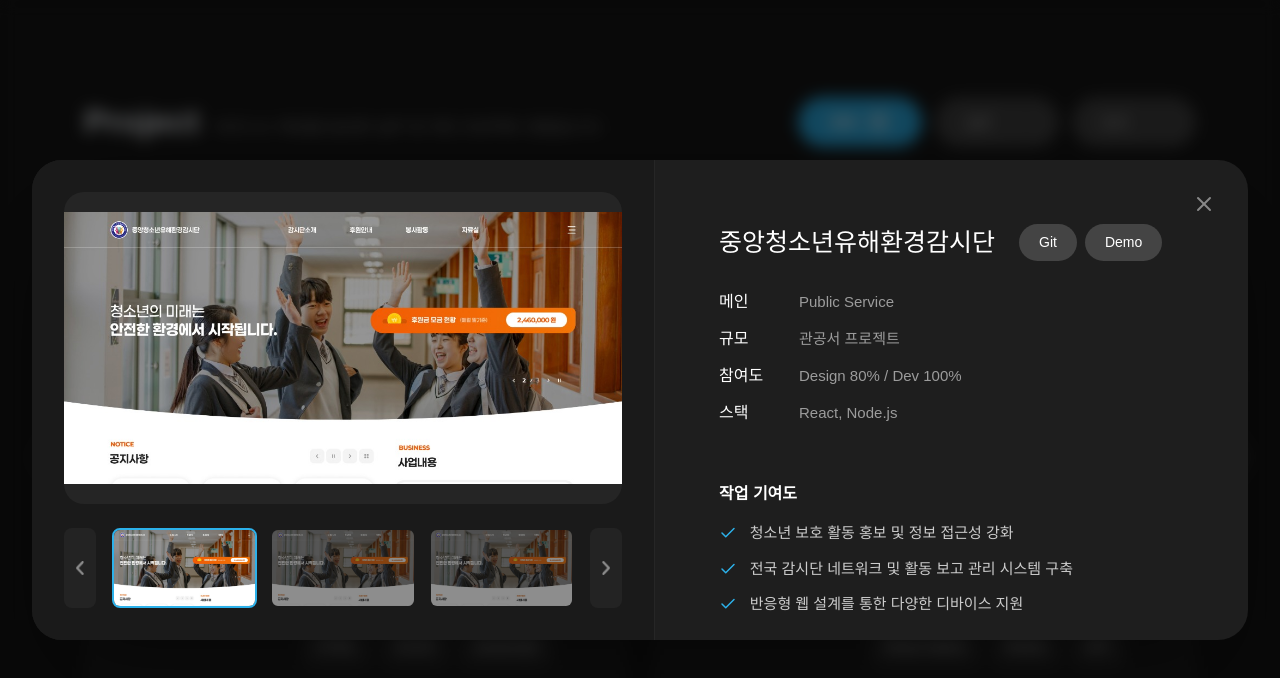
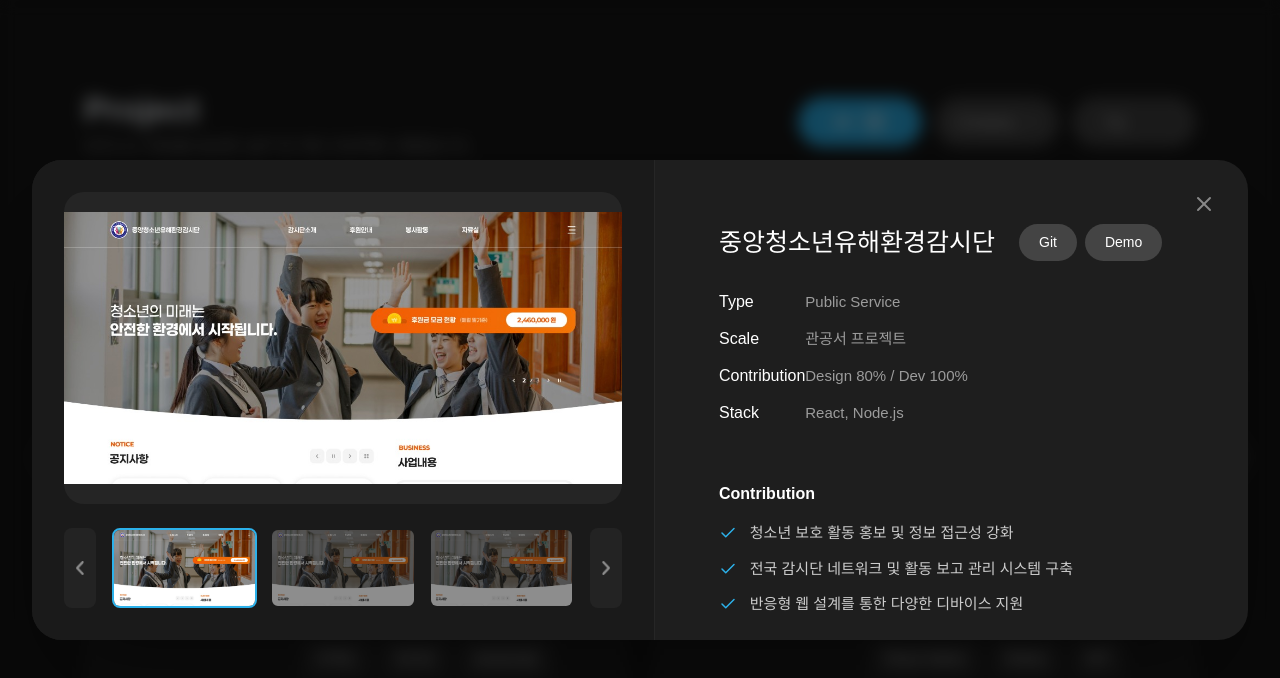
Before and after one commit to hyjbis-yujin/portfolio-yujin, a React (Vite) app: page / in a window 1280 px wide. Both pictures are taken after a click on the element "중앙청소년유해환경감시단". Shown: the part 3200-3878 px from the top of the page. Built offline with nearby package versions, Linux system fonts and the light colour scheme; a web font is replaced by a local one.

Commit message:
Refactor(Phase 5): Batch 3 - Project & Modal (Localization)

```diff
--- a/src/components/features/project/ProjectModalContent.jsx
+++ b/src/components/features/project/ProjectModalContent.jsx
@@ -1,7 +1,16 @@
 import React from 'react'
 import { Check } from 'lucide-react'
+import MetaGrid from '@/components/ui/MetaGrid'
 
 const ProjectModalContent = ({ project }) => {
+    // Localized meta items
+    const metaItems = [
+        { label: 'Type', value: project.meta?.main || 'Fully Responsive' },
+        { label: 'Scale', value: project.meta?.scale || 'Toy Project' },
+        { label: 'Contribution', value: project.meta?.contribution || 'Design 100% / Frontend 100%' },
+        { label: 'Stack', value: project.meta?.stack || 'HTML, CSS3, Javascript' }
+    ]
+
     return (
         <div className="modal-right-section">
 
@@ -30,26 +39,14 @@
             </div>
 
             {/* Meta Grid */}
-            <div className="modal-meta-grid">
-                <span className="meta-label">메인</span>
-                <span className="meta-value">{project.meta?.main || '풀반응형'}</span>
-
-                <span className="meta-label">규모</span>
-                <span className="meta-value">{project.meta?.scale || '토이 프로젝트'}</span>
-
-                <span className="meta-label">참여도</span>
-                <span className="meta-value">{project.meta?.contribution || '디자인 100% / 프론트 100%'}</span>
-
-                <span className="meta-label">스택</span>
-                <span className="meta-value">{project.meta?.stack || 'HTML, CSS3, Javascript'}</span>
-            </div>
+            <MetaGrid items={metaItems} />
 
             <div className="meta-wrapper">
             </div>
 
             {/* Highlights */}
             <div className="modal-highlights">
-                <h3 className="highlight-title">작업 기여도</h3>
+                <h3 className="highlight-title">Contribution</h3>
                 <div className="highlight-list">
                     {(project.highlights || []).map((text, idx) => (
                         <div key={idx} className="highlight-item">
--- a/src/components/sections/Project.jsx
+++ b/src/components/sections/Project.jsx
@@ -1,6 +1,5 @@
 import React, { useState, useMemo, useRef } from 'react'
 import { cn } from '@/lib/utils'
-// import { ChevronLeft, ChevronRight } from 'lucide-react' // Removed
 import logoBuff from '@/assets/images/projects/logo-buff.png'
 import ProjectModal from './ProjectModal'
 
@@ -10,6 +9,7 @@
 
 import { projects } from '@/data/projects'
 import Section from '@/components/common/Section'
+import SectionHeader from '@/components/ui/SectionHeader'
 
 const Project = ({ selectedProject, onClose, onOpenProject }) => {
     const [filter, setFilter] = useState('All')
@@ -44,6 +44,20 @@
         }
     }
 
+    // Localized labels for tabs
+    const getTabLabel = (tab) => {
+        if (tab === 'All') return 'All'
+        if (tab === 'Company') return 'Company'
+        if (tab === 'Toy') return 'Toy'
+        return tab
+    }
+
+    // Localized label for card pill
+    const getCardPillLabel = (type) => {
+        if (type === 'Company') return 'Company'
+        return 'Toy'
+    }
+
     return (
         <Section id="project">
             <div className="project-container">
@@ -61,10 +75,12 @@
                     {/* Header Area */}
                     <div className="project-header-area">
                         <div className="header-left">
-                            <h2 className="section-title">Project</h2>
-                            <p className="section-desc">
-                                비즈니스 목표를 달성한 실무 및 개인 프로젝트 경험입니다.
-                            </p>
+                            <SectionHeader
+                                title="Project"
+                                description="비즈니스 목표를 달성한 실무 및 개인 프로젝트 경험입니다."
+                                align="left"
+                                className="mb-0"
+                            />
                         </div>
 
                         {/* Filter Tabs */}
@@ -82,7 +98,7 @@
                                         filter === tab && "active"
                                     )}
                                 >
-                                    {tab === 'All' ? '전체' : tab === 'Company' ? '실무' : '토이'} <span className="count">{getCount(tab)}</span>
+                                    {getTabLabel(tab)} <span className="count">{getCount(tab)}</span>
                                 </button>
                             ))}
                         </div>
@@ -108,6 +124,7 @@
                             className="project-swiper"
                         >
                             {/* Chunking: Split into slides of 4 items */}
+                            {/* Note: This grid logic is preserved as requested to maintain layout structure */}
                             {Array.from({ length: Math.ceil(filteredProjects.length / 4) }).map((_, i) => (
                                 <SwiperSlide key={i}>
                                     <div className="project-grid">
@@ -125,7 +142,7 @@
                                                 {/* Left: Image / Logo */}
                                                 <div className="card-image-area">
                                                     <div className="image-overlay-pill">
-                                                        <span className="type-pill">{item.type === 'Company' ? '실무' : '토이'}</span>
+                                                        <span className="type-pill">{getCardPillLabel(item.type)}</span>
                                                     </div>
                                                     {/* Logo Implementation */}
                                                     <img
```
